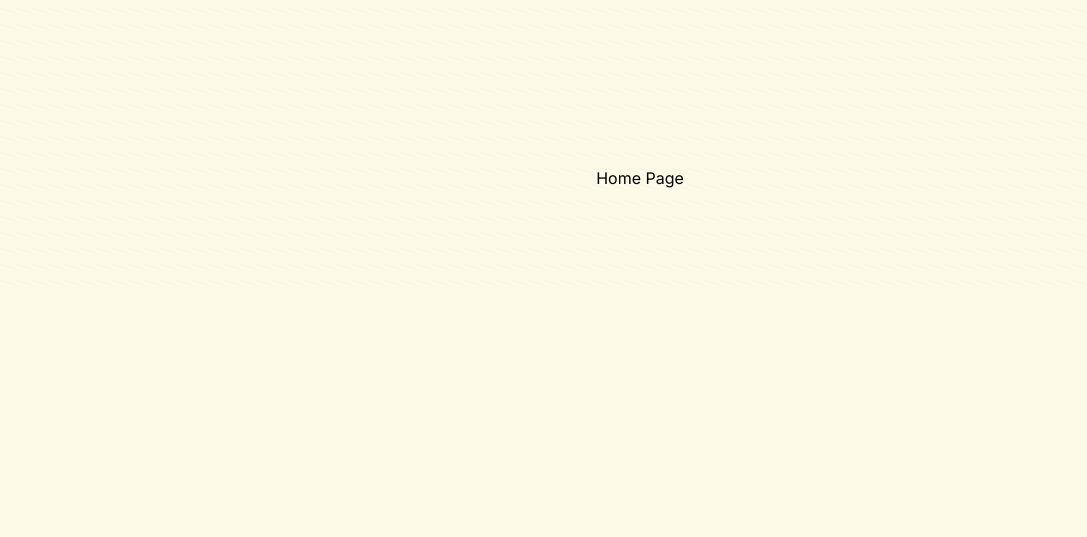
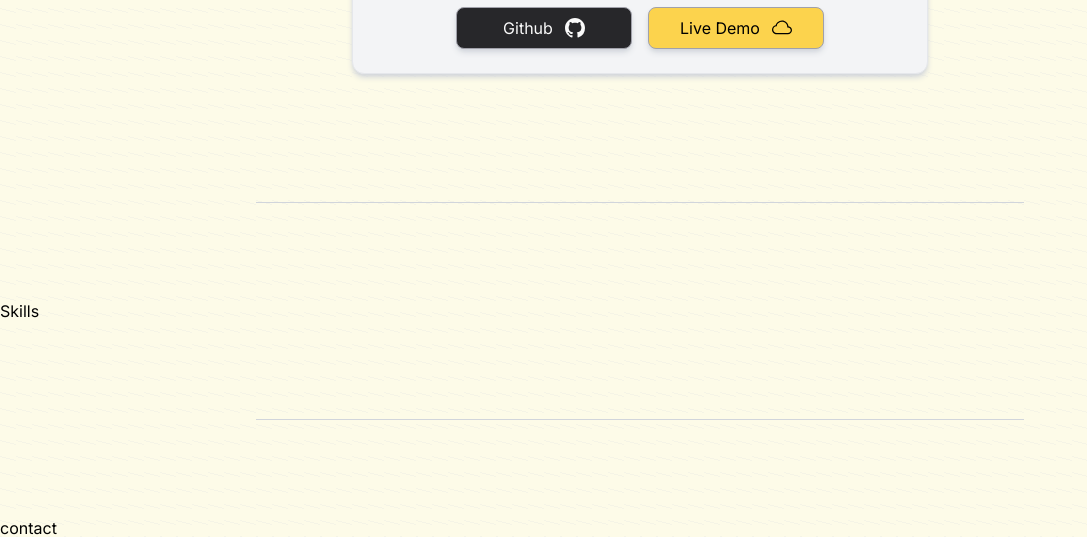
Before and after one commit to kimjust6/Portfolio, a Next.js app: page / in a window 1280 px wide. Shown: the part 4589-5126 px from the top of the page, without its empty margins (0-1087 px from the left). Before the commit the page ends 4875 px from the top, so only its background shows below. Built offline with nearby package versions, Linux system fonts and the light colour scheme.

Commit message:
added new components

```diff
--- a/app/globals.scss
+++ b/app/globals.scss
@@ -1,6 +1,12 @@
 @tailwind base;
+
 @tailwind components;
 @tailwind utilities;
+
+html {
+    --scroll-behavior: smooth !important;
+    scroll-behavior: smooth !important;
+}
 
 $color: rgb(245, 244, 230);
 $color2: rgb(253, 191, 204);
@@ -18,9 +24,8 @@ $transparent: rgba(0, 0, 0, 0);
     @apply select-none rounded-lg flex justify-center items-center gap-3 shadow-md shadow-gray-300 bg-amber-300  px-4 py-2 sm:w-fit w-44  border border-zinc-400;
 }
 
-
-.button_shape{
-    @apply select-none rounded-lg flex justify-center items-center gap-3 shadow-md shadow-gray-300 px-4 py-2 sm:w-fit w-44  border border-zinc-400 ;
+.button_shape {
+    @apply select-none rounded-lg flex justify-center items-center gap-3 shadow-md shadow-gray-300 px-4 py-2 sm:w-fit w-44  border border-zinc-400;
 }
 
 @media only screen and (min-width: 640px) {
--- a/app/layout.tsx
+++ b/app/layout.tsx
@@ -2,11 +2,7 @@ import "./globals.scss";
 import type { Metadata } from "next";
 import { Inter } from "next/font/google";
 
-import NavBar from "@/components/navbar";
-import Intro from "@/components/intro";
-import About from "@/components/about";
-import Divider from "@/components/utils/divider";
-import Projects from "@/components/projects";
+import NavBar from "@/components/utils/navbar";
 
 const inter = Inter({ subsets: ["latin"] });
 
@@ -17,17 +13,16 @@ export const metadata: Metadata = {
 
 export default function RootLayout({ children }: { children: React.ReactNode }) {
     return (
-        <html lang="en">
+        <html
+            lang="en"
+            className="!scroll-smooth"
+        >
             <body
-                className={`${inter.className} bg-gray-50 text-gray-00 transition-all background overflow-y-scroll no-scrollbar`}
+                className={`${inter.className} bg-gray-50 text-gray-00 transition-all background
+                overflow-y-scroll no-scrollbar`}
             >
                 <NavBar />
-                <Intro />
-                <Divider />
-                <About />
-                <Divider />
-                <Projects />
-                <Divider />
+
                 {children}
             </body>
         </html>
--- a/app/page.tsx
+++ b/app/page.tsx
@@ -1,13 +1,28 @@
 "use client";
 import { AnimatePresence } from "framer-motion";
+import Intro from "@/components/intro";
+import About from "@/components/about";
+import Divider from "@/components/utils/divider";
+import Projects from "@/components/projects";
+import Experience from "@/components/experience";
+import Skills from "@/components/skills";
+import Contact from "@/components/contact";
 
 export default function Home() {
     return (
         <AnimatePresence>
             <main className="">
-                <div className="flex min-h-xl flex-col items-center justify-between p-24 ">
-                    Home Page
-                </div>
+                <Intro />
+                <Divider />
+                <About />
+                <Divider />
+                <Experience />
+                <Divider />
+                <Projects />
+                <Divider />
+                <Skills />
+                <Divider />
+                <Contact />
             </main>
         </AnimatePresence>
     );
--- a/components/about.tsx
+++ b/components/about.tsx
@@ -5,7 +5,7 @@ import SectionHeading from "./utils/section-heading";
 
 const About = () => {
     return (
-        <section>
+        <section id="about" className="scroll-m-28">
             <div className="flex flex-col items-center justify-center text-md">
                 <SectionHeading>ABOUT ME</SectionHeading>
                 <motion.p
--- /dev/null
+++ b/components/contact.tsx
@@ -0,0 +1,9 @@
+import React from 'react'
+
+const Contact = () => {
+  return (
+    <section id="contact" className="scroll-m-28">contact</section>
+  )
+}
+
+export default Contact
--- /dev/null
+++ b/components/experience.tsx
@@ -0,0 +1,12 @@
+import React from "react";
+import SectionHeading from "./utils/section-heading";
+
+const Experience = () => {
+    return (
+        <section id="experience" className="scroll-m-28">
+            <SectionHeading>EXPERIENCE</SectionHeading>
+        </section>
+    );
+};
+
+export default Experience;
--- a/components/intro.tsx
+++ b/components/intro.tsx
@@ -9,7 +9,10 @@ import { BsDownload, BsEnvelope, BsGithub, BsLinkedin } from "react-icons/bs";
 
 const Intro = () => {
     return (
-        <section id={links[0].toString()}>
+        <section
+            id="intro"
+            className="scroll-m-28"
+        >
             <motion.div
                 className="flex items-center justify-center"
                 initial={{ y: -25, opacity: 0 }}
--- a/components/projects.tsx
+++ b/components/projects.tsx
@@ -14,7 +14,7 @@ import Reveal from "./utils/reveal";
 
 const Projects = () => {
     return (
-        <section>
+        <section id="projects" className="scroll-m-28">
             <Reveal>
                 <SectionHeading>PROJECTS</SectionHeading>
             </Reveal>
--- /dev/null
+++ b/components/skills.tsx
@@ -0,0 +1,14 @@
+import React from "react";
+
+const Skills = () => {
+    return (
+        <section
+            id="skills"
+            className="scroll-m-28"
+        >
+            Skills
+        </section>
+    );
+};
+
+export default Skills;
--- a/components/navbar.tsx
+++ b/components/utils/navbar.tsx
@@ -32,6 +32,7 @@ const NavBar = () => {
                                         className="mx-2 text-zinc-9500 opacity-100"
                                         key={uuidv4()}
                                         href={link.hash}
+
                                     >
                                         {link.name}
                                     </Link>
--- a/components/utils/reveal.tsx
+++ b/components/utils/reveal.tsx
@@ -30,7 +30,7 @@ const Reveal = ({ children }: Props) => {
                 variants={{ hidden: { opacity: 0, y: 75 }, visible: { opacity: 1, y: 0 } }}
                 initial="hidden"
                 animate={mainControls}
-                transition={{ duration: 0.5, delay: 0.25 }}
+                transition={{ duration: 0.25, delay: 0.25 }}
             >
                 {children}
             </motion.div>
```
